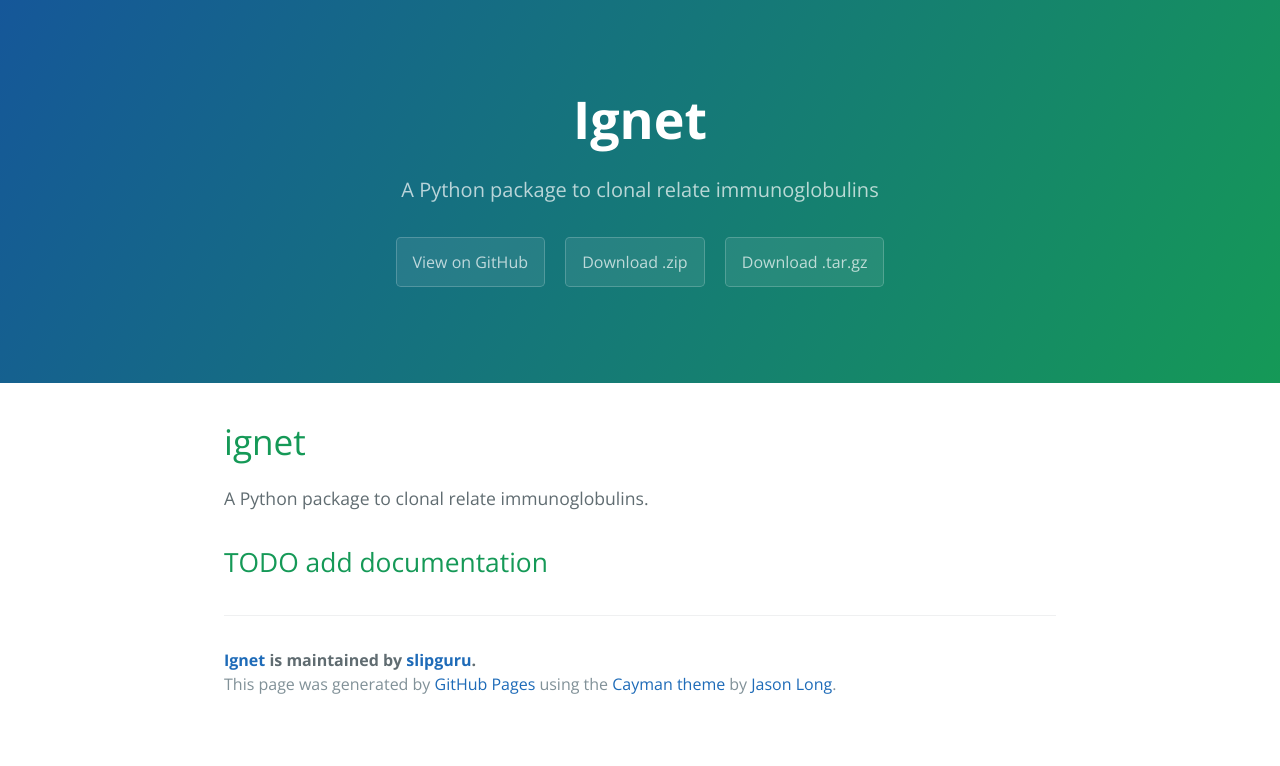
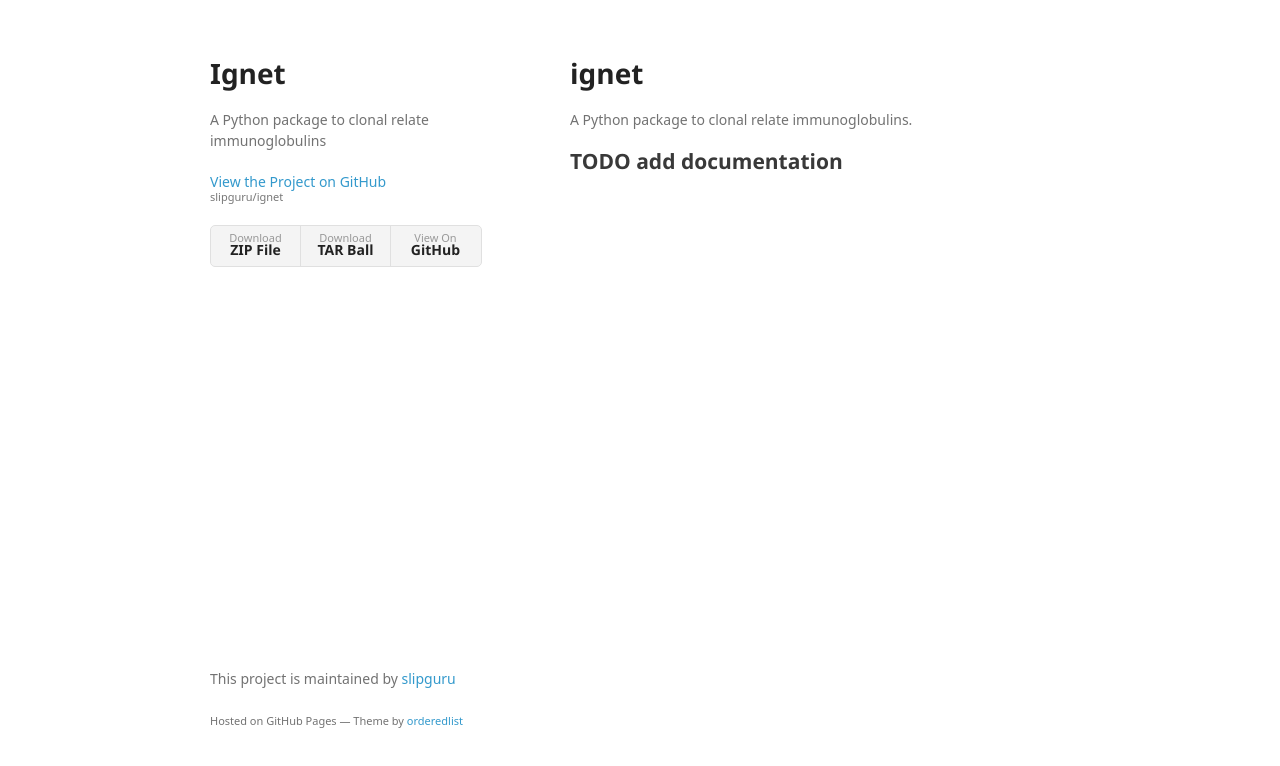
Before and after one commit to slipguru/icing, a plain HTML site: page index.html in a window 1280 px wide. Drawn offline with nearby package versions, Linux system fonts and the light colour scheme; a web font is replaced by a local one.

Commit message:
Create gh-pages branch via GitHub

```diff
--- a/index.html
+++ b/index.html
@@ -1,40 +1,47 @@
-<!DOCTYPE html>
-<html lang="en-us">
+<!doctype html>
+<html>
   <head>
-    <meta charset="UTF-8">
+    <meta charset="utf-8">
+    <meta http-equiv="X-UA-Compatible" content="chrome=1">
     <title>Ignet by slipguru</title>
-    <meta name="viewport" content="width=device-width, initial-scale=1">
-    <link rel="stylesheet" type="text/css" href="stylesheets/normalize.css" media="screen">
-    <link href='https://fonts.googleapis.com/css?family=Open+Sans:400,700' rel='stylesheet' type='text/css'>
-    <link rel="stylesheet" type="text/css" href="stylesheets/stylesheet.css" media="screen">
-    <link rel="stylesheet" type="text/css" href="stylesheets/github-light.css" media="screen">
+
+    <link rel="stylesheet" href="stylesheets/styles.css">
+    <link rel="stylesheet" href="stylesheets/github-light.css">
+    <meta name="viewport" content="width=device-width">
+    <!--[if lt IE 9]>
+    <script src="//html5shiv.googlecode.com/svn/trunk/html5.js"></script>
+    <![endif]-->
   </head>
   <body>
-    <section class="page-header">
-      <h1 class="project-name">Ignet</h1>
-      <h2 class="project-tagline">A Python package to clonal relate immunoglobulins</h2>
-      <a href="https://github.com/slipguru/ignet" class="btn">View on GitHub</a>
-      <a href="https://github.com/slipguru/ignet/zipball/master" class="btn">Download .zip</a>
-      <a href="https://github.com/slipguru/ignet/tarball/master" class="btn">Download .tar.gz</a>
-    </section>
+    <div class="wrapper">
+      <header>
+        <h1>Ignet</h1>
+        <p>A Python package to clonal relate immunoglobulins</p>
 
-    <section class="main-content">
-      <h1>
+        <p class="view"><a href="https://github.com/slipguru/ignet">View the Project on GitHub <small>slipguru/ignet</small></a></p>
+
+
+        <ul>
+          <li><a href="https://github.com/slipguru/ignet/zipball/master">Download <strong>ZIP File</strong></a></li>
+          <li><a href="https://github.com/slipguru/ignet/tarball/master">Download <strong>TAR Ball</strong></a></li>
+          <li><a href="https://github.com/slipguru/ignet">View On <strong>GitHub</strong></a></li>
+        </ul>
+      </header>
+      <section>
+        <h1>
 <a id="ignet" class="anchor" href="#ignet" aria-hidden="true"><span aria-hidden="true" class="octicon octicon-link"></span></a>ignet</h1>
 
 <p>A Python package to clonal relate immunoglobulins.</p>
 
 <h2>
 <a id="todo-add-documentation" class="anchor" href="#todo-add-documentation" aria-hidden="true"><span aria-hidden="true" class="octicon octicon-link"></span></a>TODO add documentation</h2>
-
-      <footer class="site-footer">
-        <span class="site-footer-owner"><a href="https://github.com/slipguru/ignet">Ignet</a> is maintained by <a href="https://github.com/slipguru">slipguru</a>.</span>
-
-        <span class="site-footer-credits">This page was generated by <a href="https://pages.github.com">GitHub Pages</a> using the <a href="https://github.com/jasonlong/cayman-theme">Cayman theme</a> by <a href="https://twitter.com/jasonlong">Jason Long</a>.</span>
+      </section>
+      <footer>
+        <p>This project is maintained by <a href="https://github.com/slipguru">slipguru</a></p>
+        <p><small>Hosted on GitHub Pages &mdash; Theme by <a href="https://github.com/orderedlist">orderedlist</a></small></p>
       </footer>
-
-    </section>
-
+    </div>
+    <script src="javascripts/scale.fix.js"></script>
 
   </body>
 </html>
```
